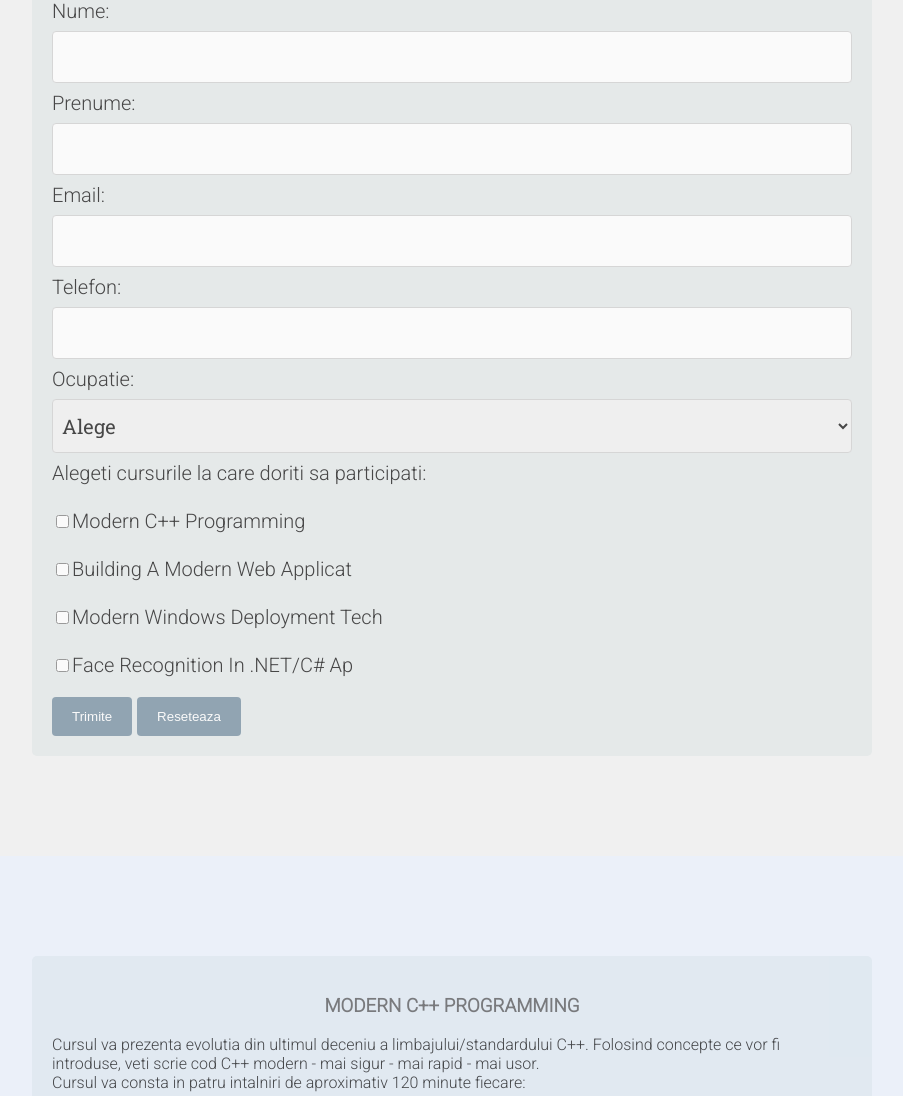
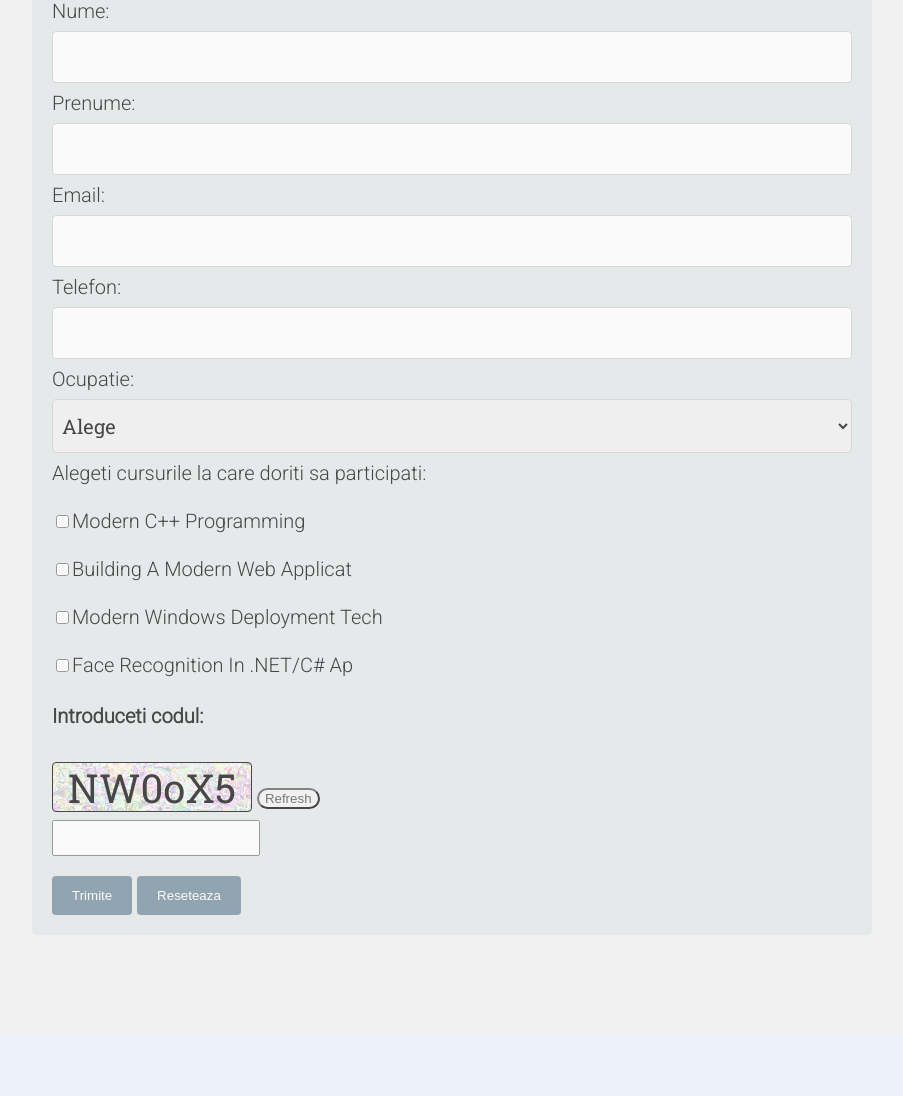
Before and after one commit to GeorgianaCamelia/Summer_school, a PHP site: page / in a window 1280 px wide. Shown: the part 1230-2326 px from the top of the page, without its empty margins (188-1091 px from the left). Run offline with PHP 8.4, Linux system fonts and the light colour scheme; data comes from the database, SQL or seed files in the repository.

Commit message:
Adaugare captcha

```diff
--- a/project/css/style.css
+++ b/project/css/style.css
@@ -328,3 +328,18 @@ form input, select{
 #right_col {
     float:right;
 }
+
+#randomfield {
+    -webkit-touch-callout: none;
+        -webkit-user-select: none;
+        -khtml-user-select: none;
+        -moz-user-select: none;
+        -ms-user-select: none;
+        user-select: none;
+      width: 200px;
+      color: rgb(134, 35, 35);
+      border-color: black;
+      text-align: center;
+      font-size: 40px;
+      background-image: url(captcha.png);
+    }
--- a/project/index.php
+++ b/project/index.php
@@ -4,14 +4,50 @@ include 'includes/connect.inc.php';
 <!DOCTYPE html>
 <html>
     <head>
+        <meta charset="utf-8">
+        <meta name="viewport" content="width=device-width, initial-scale=1.0">
         <title>Summer School</title>
-        <meta charset="utf-8">
         <link rel="stylesheet" type="text/css" href="css/style.css">
+        <script type="text/javascript" src="js/script.js"></script>
         <link href="https://fonts.googleapis.com/css?family=Roboto:300" rel="stylesheet">
         <link href="https://fonts.googleapis.com/css?family=Roboto+Slab" rel="stylesheet">
+
+        <style>
+            #randomfield {
+                -webkit-touch-callout: none;
+                -webkit-user-select: none;
+                -khtml-user-select: none;
+                -moz-user-select: none;
+                -ms-user-select: none;
+                user-select: none;
+                width: 200px;
+                height: 50px;
+                color: black;
+                border-color: black;
+                text-align: center;
+                font-size: 40px;
+                background-image: url('img/captcha.png');
+                }
+            #CaptchaEnter{
+                width: 200px;
+                height: 30px;
+                text-align: center;
+                font-size: 18px;
+            }
+            #btnrefresh{
+                background-color: #f0f0f0;
+                color: #494949;
+
+                border-radius: 12px;
+
+            }
+        </style>
+
+
+
     </head>
 
-    <body>
+    <body onLoad="ChangeCaptcha()">
 
         <!-- HEADER -->
 
@@ -52,7 +88,7 @@ include 'includes/connect.inc.php';
             <div id="border_radius">
                 <p>Completeaza campurile pentru a te inscrie.</p>
                 <hr>
-                <form action="#">
+                <form action="#"  onsubmit="return checkform(this);">
 
                     <label for="nume">Nume:</label>
                     <input type="text" name="nume" id="nume">
@@ -108,8 +144,16 @@ include 'includes/connect.inc.php';
                                         }
                     ?>
 
+                   <!-- START CAPTCHA -->
+                   <h4> Introduceti codul: </h4>
+                   <input type="text" id="randomfield" disabled />
+                   <input type="button" id="btnrefresh" value="Refresh" onclick="ChangeCaptcha();" /> <br>
+                   <input id="CaptchaEnter"  maxlength="6" /> <br>
 
-                    <input type="submit" value="Trimite">
+
+                    <!-- END CAPTCHA -->
+
+                    <input type="submit" value="Trimite" onclick="check()">
                     <input type="reset" value="Reseteaza">
                 </form>
             </div>
--- /dev/null
+++ b/project/js/script.js
@@ -0,0 +1,18 @@
+function ChangeCaptcha() {
+    var chars = "0123456789ABCDEFGHIJKLMNOPQRSTUVWXTZabcdefghiklmnopqrstuvwxyz";
+    var string_length = 6;
+    var ChangeCaptcha = '';
+    for (var i=0; i<string_length; i++) {
+        var rnum = Math.floor(Math.random() * chars.length);
+        ChangeCaptcha += chars.substring(rnum,rnum+1);
+    }
+    document.getElementById('randomfield').value = ChangeCaptcha;
+}
+function check() {
+    if(document.getElementById('CaptchaEnter').value == document.getElementById('randomfield').value ) {
+        window.open( ); // Pagina care trebuie afisata
+    }
+    else {
+        alert('Reintrodu codul captcha');
+}
+}
```
Also changed, not shown: project/inscrieri.php (deleted, +0 -110 lines), project/img/captcha.png (added).
